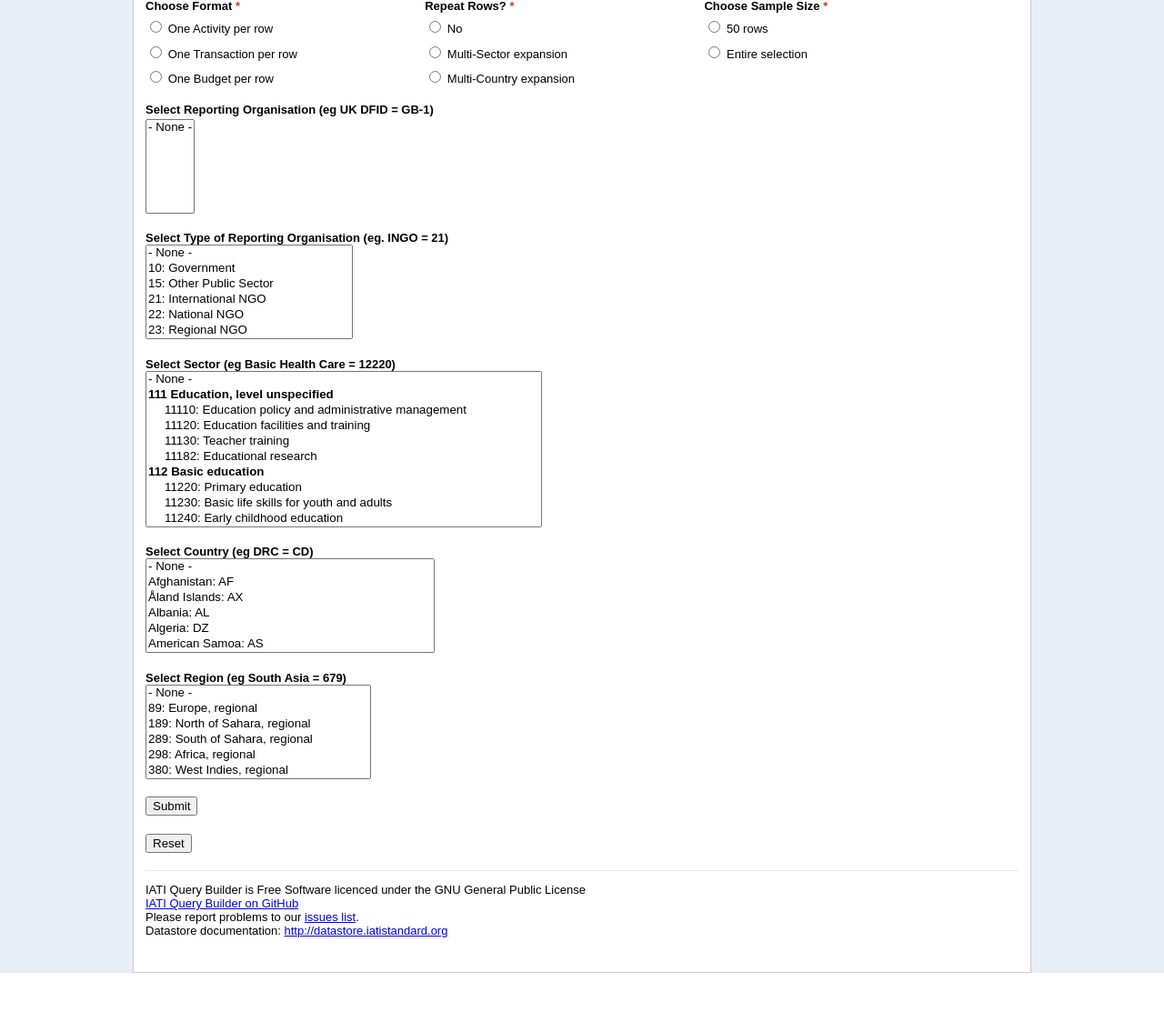
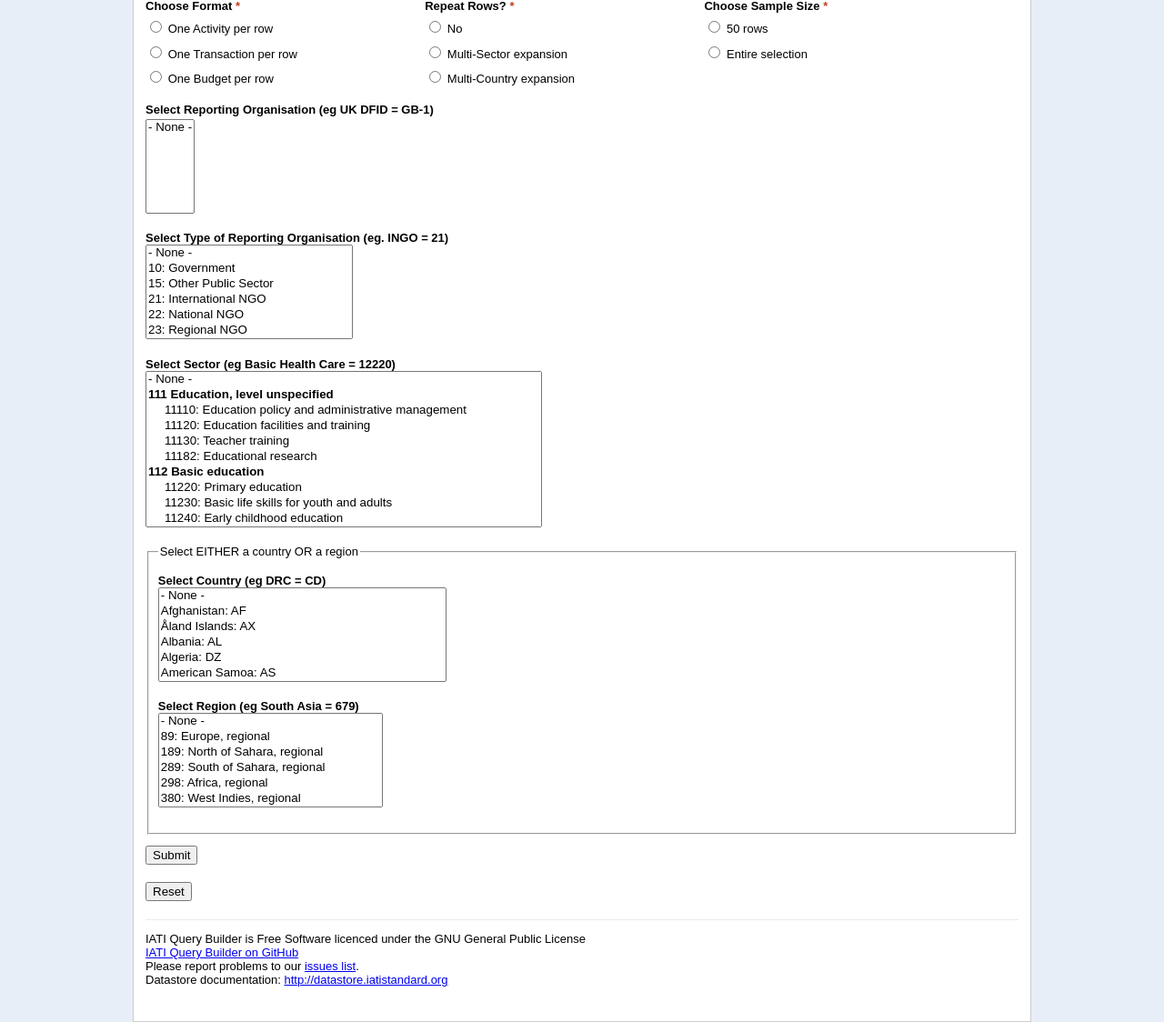
Before and after one commit to IATI/IATI-Query-Builder, a PHP site: page / in a window 1280 px wide. Shown: the part 135-1259 px from the top of the page at 91% size. Before the commit the page ends 1205 px from the top, so only its background shows below. Run offline with PHP 8.4, Linux system fonts and the light colour scheme; data that the repository does not hold is empty.

Commit message:
Adds a fieldset to group region and country.
Addresses #17 and tries to point out to people to select either one
or the other.

```diff
--- a/index.php
+++ b/index.php
@@ -346,6 +346,8 @@ function build_sanitised_multi_select_values ($path_to_csv,$sanitized_post_var)
                     </div>
                   </div>
                 </div>
+                <fieldset>
+                  <legend>Select EITHER a country OR a region</legend>
                   <div class="errorbox-good">
                     <div dir="ltr" class="ss-item  ss-text">
                       <div class="ss-form-entry">
@@ -371,6 +373,7 @@ function build_sanitised_multi_select_values ($path_to_csv,$sanitized_post_var)
                         </div>
                       </div>
                     </div>
+                  </fieldset>
                   <!--<input type="hidden" name="draftResponse" value="[]">
                   <input type="hidden" name="pageHistory" value="0">-->
 
```
Lines whose indentation alone changed are shown as unchanged.
